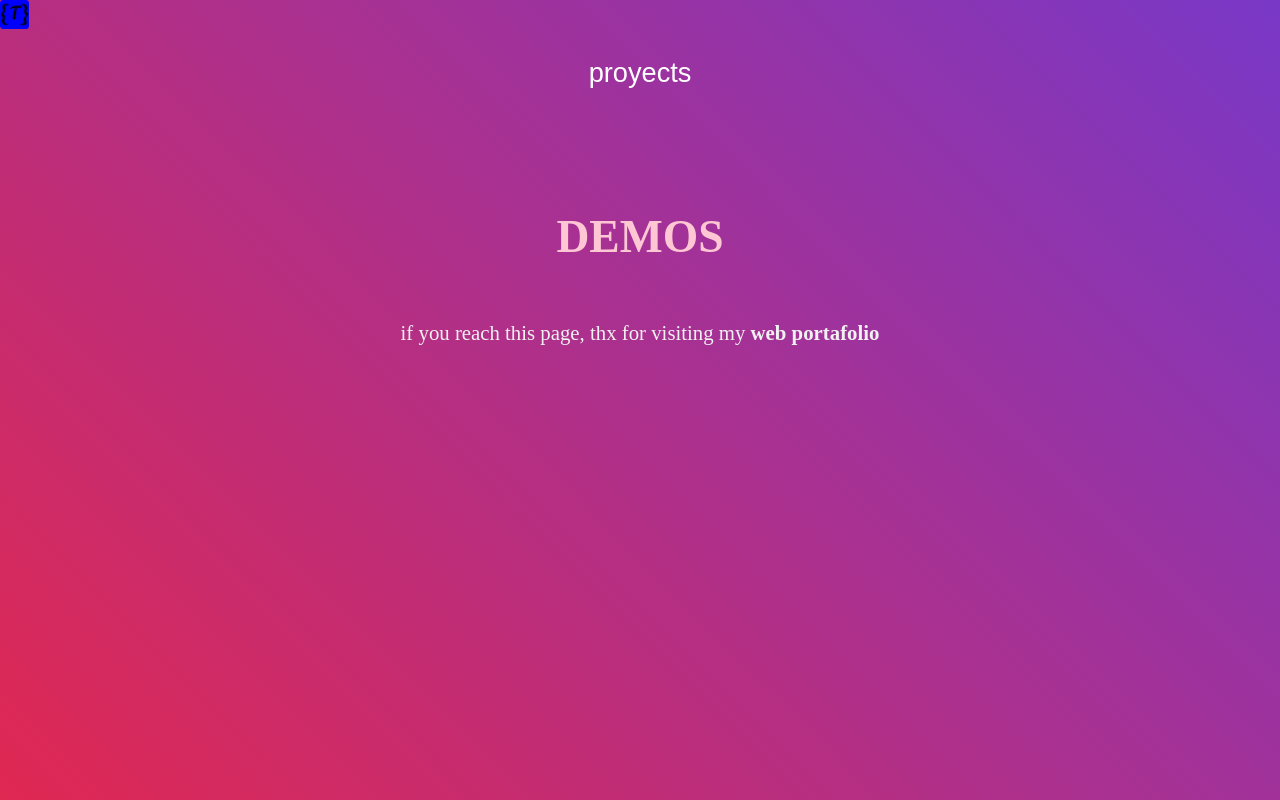
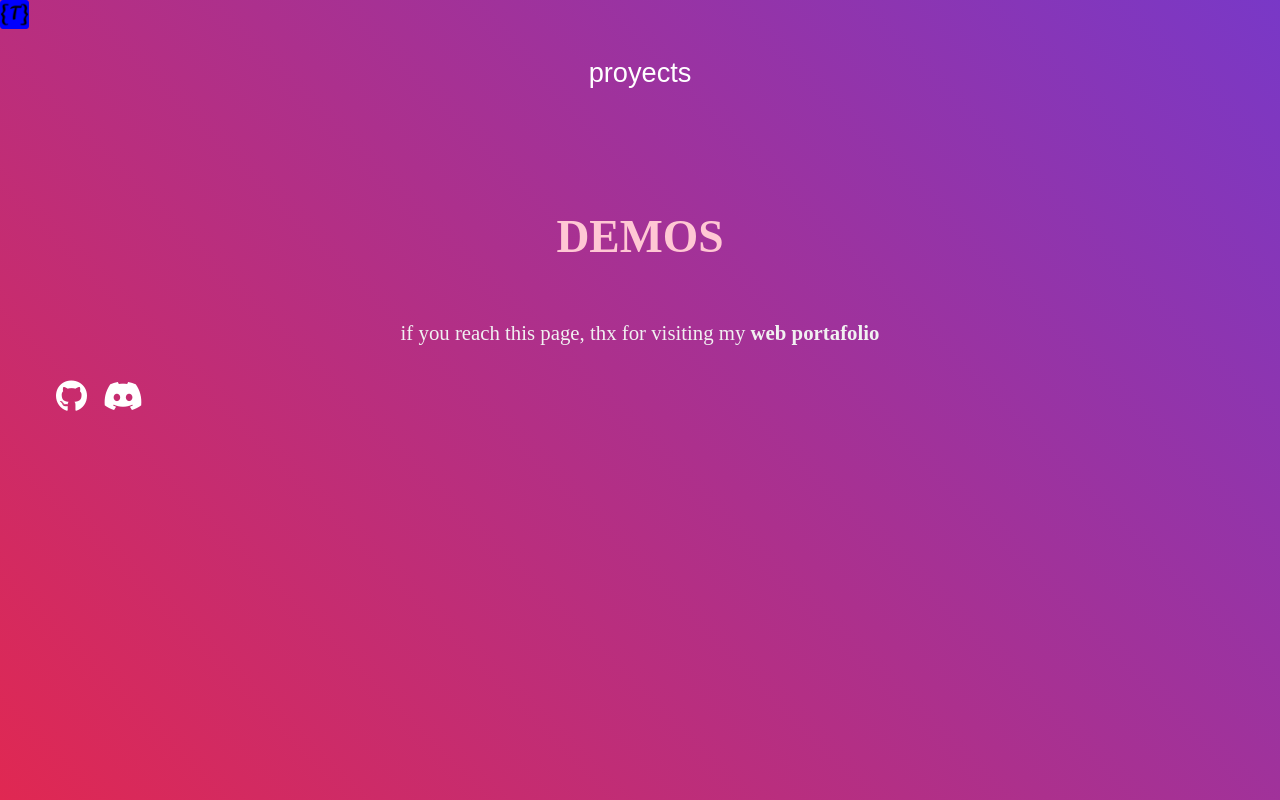
Before and after one commit to HugeErick/html_portafolio, a plain HTML site: page index.html in a window 1280 px wide. Drawn offline with Linux system fonts and the light colour scheme.

Commit message:
add logo-links

```diff
--- a/index.html
+++ b/index.html
@@ -8,6 +8,7 @@
 			<link rel="stylesheet" href="styles\index.css">
 		<!-- add links -->
 		<link rel="icon" type="image/x-icon" href="imgs\favicon.ico">
+		<script src="https://kit.fontawesome.com/7fd556fca2.js" crossorigin="anonymous"></script>
 	</head>
 		<body>
 			<header>
@@ -32,5 +33,16 @@
 		<div class="gratitute">
 			<p lang="en">if you reach this page, thx for visiting my <strong>web portafolio</strong></p>
 		</div>
+		<div class="navbar-items">
+		<div class="nav-item-box">
+<a href="https://github.com/HugeErick/html_portafolio" target="_blank" rel="noopener noreferrer"
+aria-label="Github repository"><i class="fa-brands fa-github"></i>
+</a>
+		</div>
+
+<a href="#" target="_blank"
+ rel="noopener noreferrer" aria-label="Discord-server"><i class="fa-brands fa-discord"></i>
+</a>
+		</div>
 		</body>
 	</html>
--- a/styles/index.css
+++ b/styles/index.css
@@ -74,6 +74,7 @@ a {
 }
 
 .demo-heading {
+  cursor: default;
   display: flex;
   justify-content: center;
   margin-top: 2.2em;
@@ -81,3 +82,16 @@ a {
   font-size: 1.9em;
   text-transform: uppercase;
 }
+.navbar-items {
+  display: flex;
+  justify-content: start;
+  align-items: center;
+  padding: 0.8em 0em 0em 3.5em;
+  margin-bottom: 2em;
+}
+.nav-item-box{
+  padding-right: 1em;
+}
+.navbar-items a{
+  font-size: 2em;
+}
```
